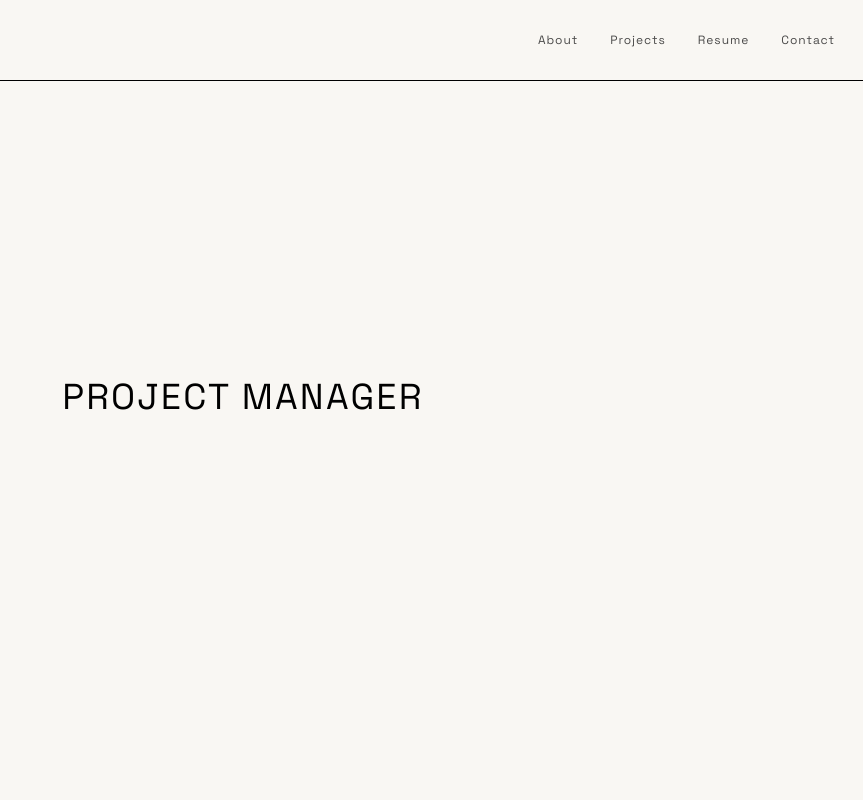
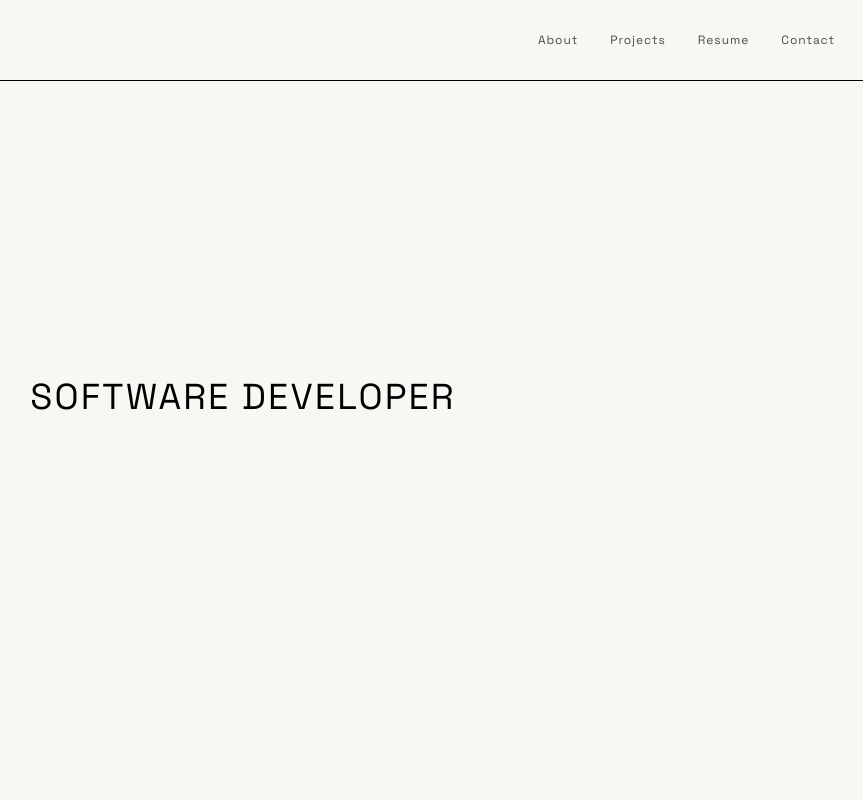
Before and after one commit to ericjamee/portfolio, a Next.js app: page / in a window 1280 px wide. Shown: the top 800 px of the page, without its empty margins (397-1260 px from the left). Built offline with nearby package versions, Linux system fonts and the light colour scheme.

Commit message:
Speed up rotation to 3s and fix navbar scroll offset

```diff
--- a/app/globals.css
+++ b/app/globals.css
@@ -7,6 +7,7 @@
 @layer base {
   html {
     @apply scroll-smooth;
+    scroll-padding-top: 5rem;
   }
 
   body {
--- a/components/RotatingTitle.tsx
+++ b/components/RotatingTitle.tsx
@@ -15,7 +15,7 @@ export default function RotatingTitle() {
   useEffect(() => {
     const interval = setInterval(() => {
       setCurrentIndex((prev) => (prev + 1) % titles.length);
-    }, 4000);
+    }, 3000);
 
     return () => clearInterval(interval);
   }, []);
```
